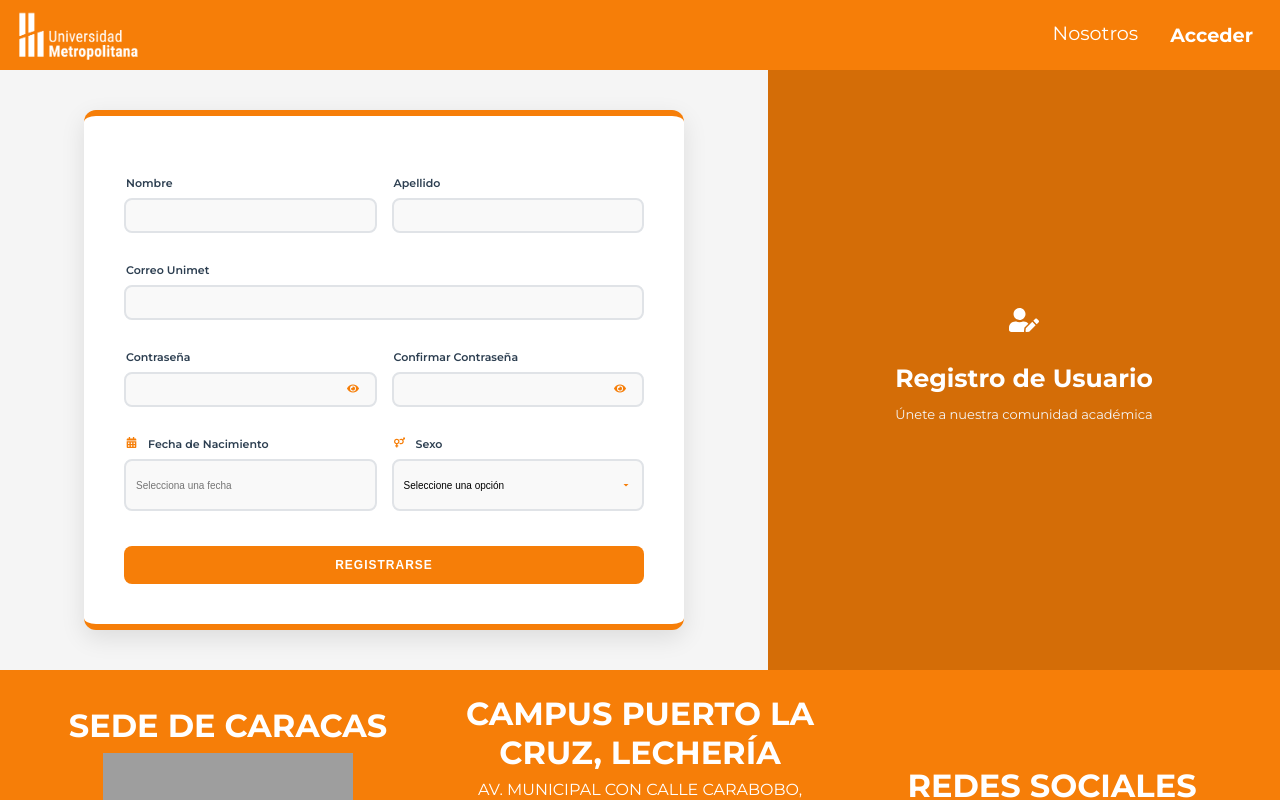
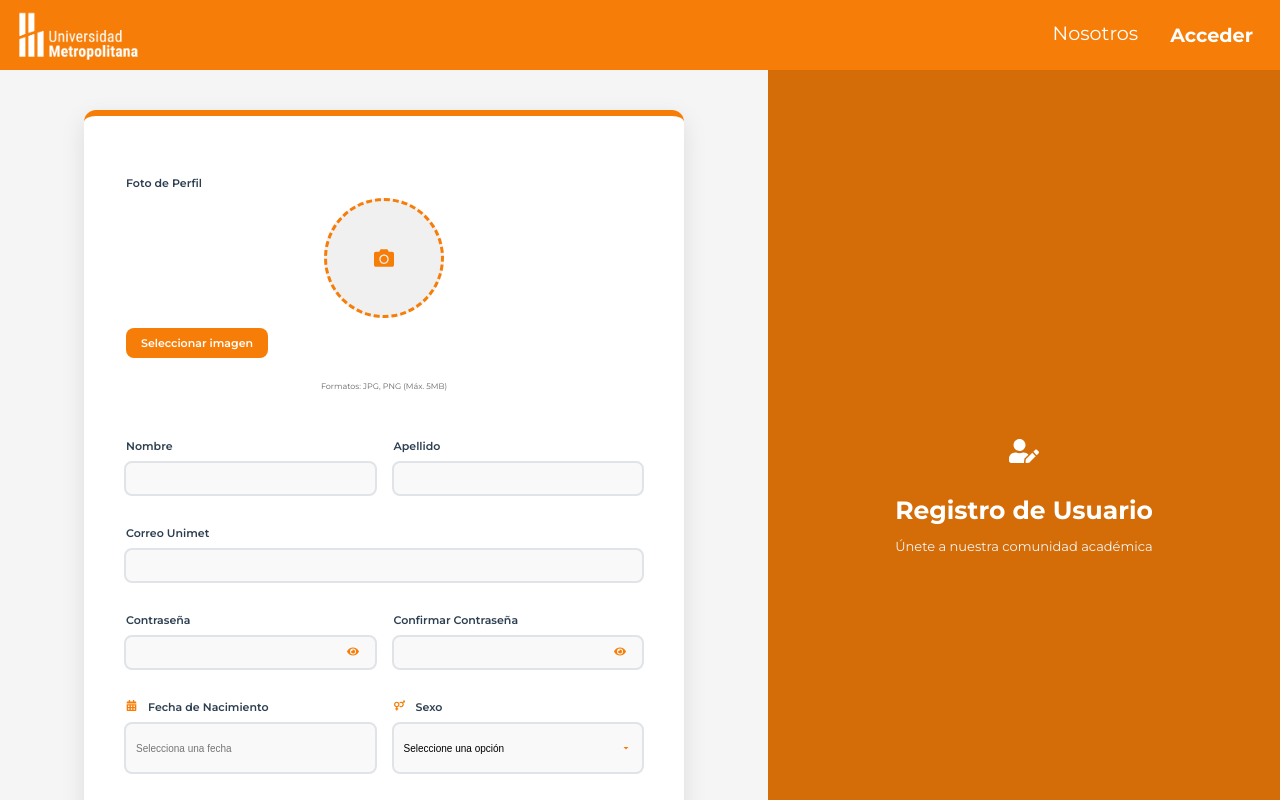
Before and after one commit to vaccaroGiuseppe/proyecto_software, a React (Vite) app: page /registrar in a window 1280 px wide. Shown: the top 800 px of the page. Built offline with nearby package versions, Linux system fonts and the light colour scheme; grey boxes are pictures that could not be loaded.

Commit message:
LISTO LAS FOTOS

```diff
--- a/src/Pages/Registrar/Registrar.css
+++ b/src/Pages/Registrar/Registrar.css
@@ -336,3 +336,107 @@
     padding: 30px 20px;
   }
 }
+
+/* Estilos para la subida de fotos */
+.photo-upload-container {
+  display: flex;
+  flex-direction: column;
+  align-items: center;
+  gap: 1rem;
+  margin-bottom: 1rem;
+}
+
+.photo-preview {
+  position: relative;
+  width: 120px;
+  height: 120px;
+  border-radius: 50%;
+  overflow: hidden;
+  border: 3px solid #f67e08;
+  background-color: #f9f9f9;
+}
+
+.photo-preview img {
+  width: 100%;
+  height: 100%;
+  object-fit: cover;
+}
+
+.photo-placeholder {
+  width: 120px;
+  height: 120px;
+  border-radius: 50%;
+  background-color: #f0f0f0;
+  display: flex;
+  align-items: center;
+  justify-content: center;
+  border: 3px dashed #f67e08;
+  color: #f67e08;
+  font-size: 2rem;
+}
+
+.remove-photo {
+  position: absolute;
+  top: 5px;
+  right: 5px;
+  background: #e74c3c;
+  color: white;
+  border: none;
+  border-radius: 50%;
+  width: 25px;
+  height: 25px;
+  font-size: 14px;
+  cursor: pointer;
+  display: flex;
+  align-items: center;
+  justify-content: center;
+}
+
+.upload-label input[type="file"] {
+  display: none;
+}
+
+.upload-button {
+  display: inline-block;
+  padding: 0.8rem 1.5rem;
+  background-color: #f67e08;
+  color: white;
+  border-radius: 8px;
+  cursor: pointer;
+  text-align: center;
+  transition: all 0.3s ease;
+  font-weight: 600;
+  border: none;
+}
+
+.upload-button:hover {
+  background-color: #d46d07;
+}
+
+.file-hint {
+  font-size: 0.8rem;
+  color: #666;
+  margin-top: 0.5rem;
+}
+
+.close-alert {
+  background: none;
+  border: none;
+  color: white;
+  margin-left: 10px;
+  cursor: pointer;
+  font-size: 1rem;
+  position: absolute;
+  right: 10px;
+  top: 50%;
+  transform: translateY(-50%);
+}
+
+/* Responsive para la foto */
+@media (max-width: 768px) {
+  .photo-preview,
+  .photo-placeholder {
+    width: 100px;
+    height: 100px;
+  }
+}
--- a/src/Pages/Registrar/Registrar.tsx
+++ b/src/Pages/Registrar/Registrar.tsx
@@ -1,11 +1,11 @@
-import { useState, useEffect } from 'react';
+ import { useState, useEffect } from 'react';
 import DatePicker from "react-datepicker";
 import 'react-datepicker/dist/react-datepicker.css';
 import { useForm } from "react-hook-form";
 import { supabase } from '../lib/../../supabaseClient';
 import Navbar from "../../Components/Navbar/Navbar";
 import Footer from "../../Components/Footer/Footer";
-import { FaUserEdit, FaEye, FaEyeSlash, FaCalendarAlt, FaVenusMars } from 'react-icons/fa';
+import { FaUserEdit, FaEye, FaEyeSlash, FaCalendarAlt, FaVenusMars, FaCamera, FaTimes } from 'react-icons/fa';
 import "./Registrar.css";
 
 type UsuarioFormData = {
@@ -15,7 +15,7 @@ type UsuarioFormData = {
   tipo: string;
   contrasena: string;
   confirmar_contrasena: string;
-  foto_perfil: null;
+  foto_perfil: string | null;
   fecha_nacimiento: string;
   sexo: string;
 };
@@ -28,6 +28,7 @@ export default function UsuarioForm() {
   const [startDate, setStartDate] = useState<Date | null>(null);
   const [showPassword, setShowPassword] = useState(false);
   const [showConfirmation, setShowConfirmation] = useState(false);
+  const [previewImage, setPreviewImage] = useState<string | null>(null);
 
   const determinarTipoUsuario = (correo: string): string => {
     const profesor = /@unimet\.edu\.ve$/i;
@@ -45,30 +46,61 @@ export default function UsuarioForm() {
 
   const contrasena = watch("contrasena");
 
+  const handleImageChange = (e: React.ChangeEvent<HTMLInputElement>) => {
+    const file = e.target.files?.[0];
+    if (file) {
+      if (!file.type.startsWith('image/')) {
+        setError('Por favor, selecciona un archivo de imagen válido');
+        return;
+      }
+
+      if (file.size > 5 * 1024 * 1024) {
+        setError('La imagen no puede superar los 5MB');
+        return;
+      }
+
+      setError(null);
+
+      const reader = new FileReader();
+      reader.onloadend = () => {
+        const base64String = reader.result as string;
+        setPreviewImage(base64String);
+        setValue('foto_perfil', base64String);
+      };
+      reader.readAsDataURL(file);
+    }
+  };
+
   const onSubmit = async (formData: UsuarioFormData) => {
     setLoading(true);
     setError(null);
 
     try {
-      const dataToInsert = {
-        ...formData,
-        fecha_nacimiento: startDate?.toISOString() || null
-      };
+      const { error: insertError } = await supabase
+        .from('usuario')
+        .insert([{
+          nombre: formData.nombre,
+          apellido: formData.apellido,
+          correo: formData.correo,
+          tipo: formData.tipo,
+          contrasena: formData.contrasena,
+          confirmar_contrasena: formData.confirmar_contrasena,
+          fecha_nacimiento: startDate?.toISOString(),
+          sexo: formData.sexo,
+          foto_perfil: formData.foto_perfil
+        }]);
 
-      const { data, error } = await supabase
-        .from('usuario')
-        .insert([dataToInsert])
-        .select();
+      if (insertError) throw new Error(insertError.message);
 
-      if (error) throw new Error(error.message);
-      if (data) {
-        setSuccess(true);
-        reset();
-        setStartDate(null);
-        setTimeout(() => setSuccess(false), 3000);
-      }
+      setSuccess(true);
+      reset();
+      setStartDate(null);
+      setPreviewImage(null);
+      setTimeout(() => setSuccess(false), 5000);
+
     } catch (err) {
-      setError(err instanceof Error ? err.message : String(err));
+      setError(err instanceof Error ? err.message : 'Ocurrió un error durante el registro');
+      console.error('Error detallado:', err);
     } finally {
       setLoading(false);
     }
@@ -79,15 +111,65 @@ export default function UsuarioForm() {
       <Navbar />
 
       <div className="registro-container">
-        {/* Panel de formulario (izquierda en desktop) */}
         <div className="form-container">
           <div className="registro-card">
-            {success && <div className="alert-message success-message">Usuario registrado exitosamente!</div>}
-            {error && <div className="alert-message error-message">Error: {error}</div>}
+            {success && (
+              <div className="alert-message success-message">
+                ¡Usuario registrado exitosamente!
+                <button onClick={() => setSuccess(false)} className="close-alert">
+                  <FaTimes />
+                </button>
+              </div>
+            )}
+
+            {error && (
+              <div className="alert-message error-message">
+                Error: {error}
+                <button onClick={() => setError(null)} className="close-alert">
+                  <FaTimes />
+                </button>
+              </div>
+            )}
 
             <form onSubmit={handleSubmit(onSubmit)} className="registro-form">
               <div className="form-grid">
-                {/* Nombre y Apellido */}
+                <div className="form-group full-width">
+                  <label htmlFor="foto_perfil">Foto de Perfil</label>
+                  <div className="photo-upload-container">
+                    {previewImage ? (
+                      <div className="photo-preview">
+                        <img src={previewImage} alt="Vista previa" />
+                        <button
+                          type="button"
+                          className="remove-photo"
+                          onClick={() => {
+                            setPreviewImage(null);
+                            setValue('foto_perfil', null);
+                          }}
+                        >
+                          ×
+                        </button>
+                      </div>
+                    ) : (
+                      <div className="photo-placeholder">
+                        <FaCamera />
+                      </div>
+                    )}
+                    <label className="upload-label">
+                      <input
+                        type="file"
+                        id="foto_perfil"
+                        accept="image/*"
+                        onChange={handleImageChange}
+                      />
+                      <span className="upload-button">
+                        {previewImage ? 'Cambiar imagen' : 'Seleccionar imagen'}
+                      </span>
+                    </label>
+                    <p className="file-hint">Formatos: JPG, PNG (Máx. 5MB)</p>
+                  </div>
+                </div>
+
                 <div className="form-group">
                   <label htmlFor="nombre">Nombre</label>
                   <input
@@ -108,7 +190,6 @@ export default function UsuarioForm() {
                   {errors.apellido && <span className="error-message">{errors.apellido.message}</span>}
                 </div>
 
-                {/* Correo */}
                 <div className="form-group full-width">
                   <label htmlFor="correo">Correo Unimet</label>
                   <input
@@ -125,7 +206,6 @@ export default function UsuarioForm() {
                   {errors.correo && <span className="error-message">{errors.correo.message}</span>}
                 </div>
 
-                {/* Contraseñas */}
                 <div className="form-group">
                   <label htmlFor="contrasena">Contraseña</label>
                   <div className="password-input">
@@ -167,7 +247,6 @@ export default function UsuarioForm() {
                   {errors.confirmar_contrasena && <span className="error-message">{errors.confirmar_contrasena.message}</span>}
                 </div>
 
-                {/* Fecha de Nacimiento */}
                 <div className="form-group">
                   <label htmlFor="fecha_nacimiento">
                     <FaCalendarAlt /> Fecha de Nacimiento
@@ -187,10 +266,8 @@ export default function UsuarioForm() {
                       <input onKeyDown={(e) => e.preventDefault()} />
                     }
                   />
-                  {errors.fecha_nacimiento && <span className="error-message">{errors.fecha_nacimiento.message}</span>}
                 </div>
 
-                {/* Sexo */}
                 <div className="form-group">
                   <label htmlFor="sexo">
                     <FaVenusMars /> Sexo
@@ -216,7 +293,6 @@ export default function UsuarioForm() {
           </div>
         </div>
 
-        {/* Panel naranja (derecha en desktop) */}
         <div className="orange-panel">
           <div className="panel-content">
             <FaUserEdit className="hero-icon" />
```
